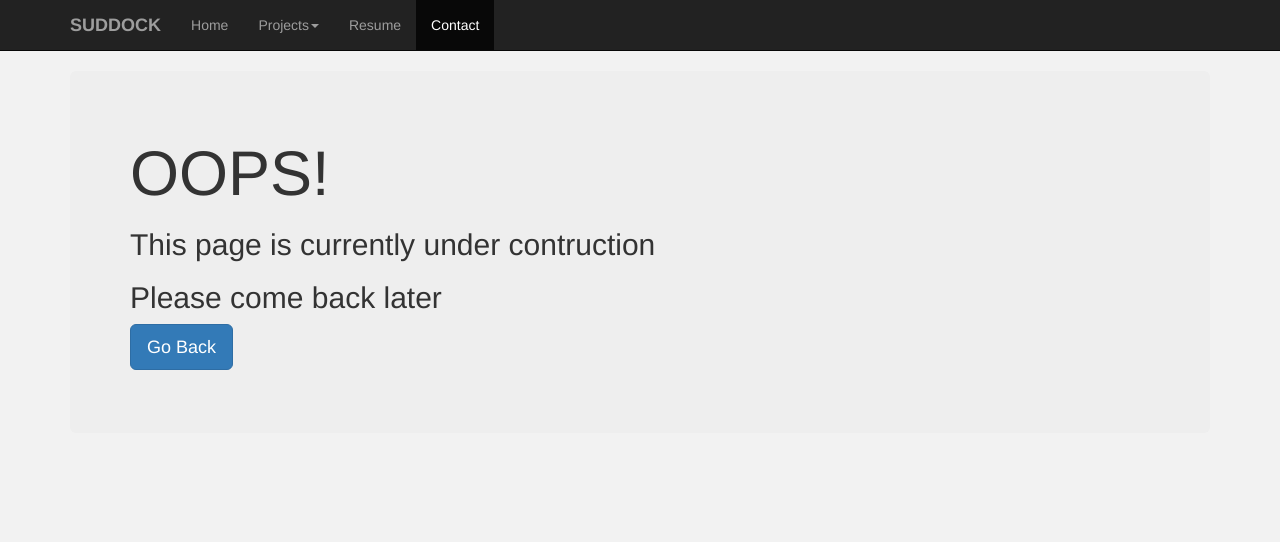
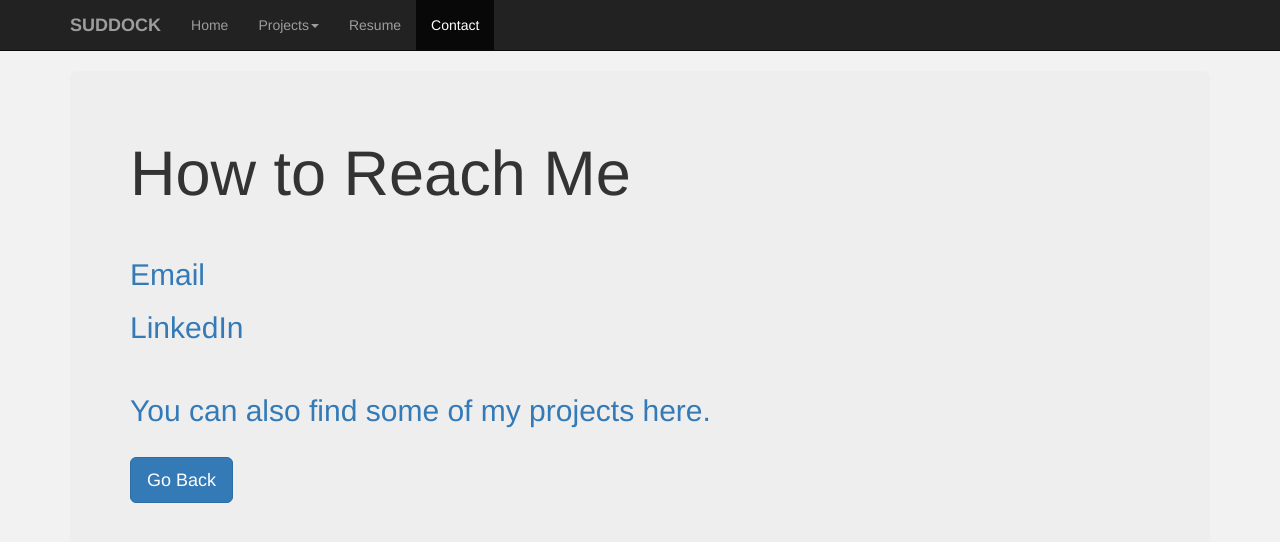
Before and after one commit to jgsuddock/jgsuddock.github.io, a plain HTML site: page contact.html in a window 1280 px wide. Drawn offline with nearby package versions, Linux system fonts and the light colour scheme.

Commit message:
Update contact.html

```diff
--- a/contact.html
+++ b/contact.html
@@ -71,10 +71,15 @@
 	  <div class="container">
 
 		  <div class="jumbotron">
-			  <h1>OOPS!</h1>
-			  <h2>This page is currently under contruction</h2>
-			  <h2>Please come back later</h2>
-			  <p><a class="btn btn-primary btn-lg" onclick="goBack()" role="button">Go Back</a></p>
+			  <h1>How to Reach Me</h1>
+			  <br />
+			  <h2><a href="mailto:jacob.suddock@gmail.com">Email</a></h2>
+			  <h2><a href="https://www.linkedin.com/in/jacobsuddock">LinkedIn</a></h2>
+
+			  <br />
+			  <h2><a href="https://github.com/jgsuddock">You can also find some of my projects here.</a></h2>
+			  <br />
+			  <span><a class="btn btn-primary btn-lg" onclick="goBack()" role="button">Go Back</a></span>
 		  </div>
 
 	  </div>
```
